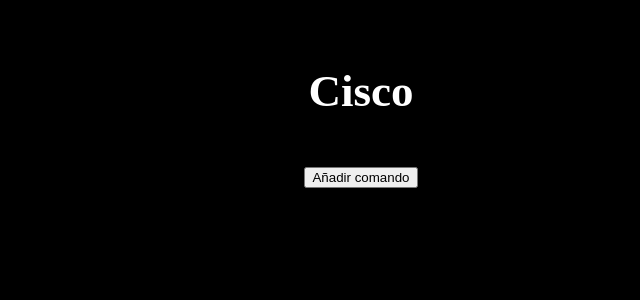
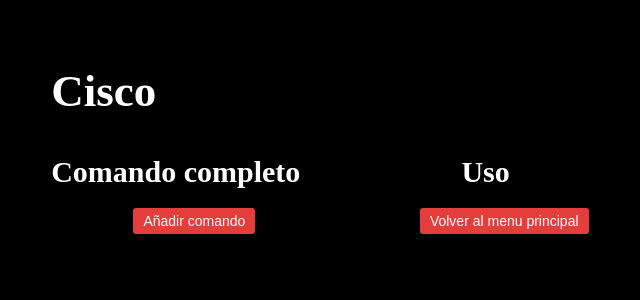
Before and after one commit to l3aobab/Kommando, a PHP site: page /cisco.php in a window 1280 px wide. Shown: the top 300 px of the page, without its empty margins (279-919 px from the left). Run offline with PHP 8.4, Linux system fonts and the light colour scheme; data that the repository does not hold is empty.

Commit message:
insert + cambios en el css
Se corrige el error en el que no se podian insertar comandos en las tablas, se elimina el campo "tipo" de la BBDD y se empieza a dar formato css a las hojas de cada tabla

```diff
--- a/cisco.php
+++ b/cisco.php
@@ -18,30 +18,38 @@
 			</div>
 
 			<div class="comandos">
+				<div class="campos"><b>Comando completo</b></div>
+				<div class="campos"><b>Uso</b></div>
 				<?php
 					$conexion=mysqli_connect('localhost','root','','glosario');
 					if ($conexion) {
 						$switch=mysqli_query($conexion, "SELECT * FROM cisco");
 						if ($switch) {
 							while ($fila=mysqli_fetch_array($switch)) {
-								$tipo=$fila['tipo'];
 								$uso=$fila['uso'];
 								$completo=$fila['completo'];
 								echo "
-									<div class='campos'>",$completo,"</div>
-									<div class='campos'>",$tipo,"</div>
-									<div class='campos'>",$uso,"</div>
-								";
+									<div class='campos' id='id_comando'>",$completo,"</div>
+									<div class='campos' id='id_comando'>",$uso,"</div>
+									";
 							}
 						}
 					}
 				?>
-				<!--Boton para añadir un comando a la tabla-->
-				<div class="add">
-					<form method="post" action="add_command.php">
-						<input type="submit" name="add" value="Añadir comando">
-					</form>
 				</div>
+				<div class="botones">
+					<!--Boton para añadir un comando a la tabla-->
+					<div class="add1">
+						<form method="post" action="add_command.php">
+							<input type="submit" name="add" value="Añadir comando" class="add2">
+						</form>
+					</div>
+					<!--Boton para volver al menu principal-->
+					<div class="menu1">
+						<form action="index.php" method="post">
+							<input type="submit" name="volver" value="Volver al menu principal" class="menu2">
+						</form>
+					</div>
 				</div>
 			</div>
 		<div class="vacio2"></div>
--- a/styles.css
+++ b/styles.css
@@ -18,6 +18,69 @@ Grid de index.php
 	text-align: center;
 	padding: 20px 0;
 }
+
+.nombre {
+	text-align: left;
+}
+
+/*
+Grid para mostrar los comandos y su uso
+*/
+
+.comandos {
+	display: grid;
+	grid-template-areas: "campos campos" ;
+}
+
+.comandos > div {
+	text-align: left;
+
+}
+
+#id_comando {
+	font-size: 20px;
+	padding: 10px 0;
+}
+
+/*
+Grid para poder dar formato a los botones
+*/
+
+.botones {
+	display: grid;
+	grid-template-areas: "add1 menu1";
+	padding: 10px 0;
+}
+
+.add2 {
+	background-color: #E53C3C;
+	border-radius: 3px;
+	border: none;
+	padding: 5px 10px;
+	color: white;
+	font-size: 14px;
+}
+
+.add2:hover {
+	background-color: #8B0000;
+}
+
+.menu2 {
+	background-color: #E53C3C;
+	border-radius: 3px;
+	border: none;
+	padding: 5px 10px;
+	color: white;
+	font-size: 14px;s
+}
+
+.menu2:hover{
+	background-color: #8B0000;
+}
+
+
+
+
 
 /*
 Estilos de los links
```
Also changed, not shown: add_command.php (+24 -4 lines), alcatel.php (+18 -10 lines), ruckus.php (+13 -7 lines).
